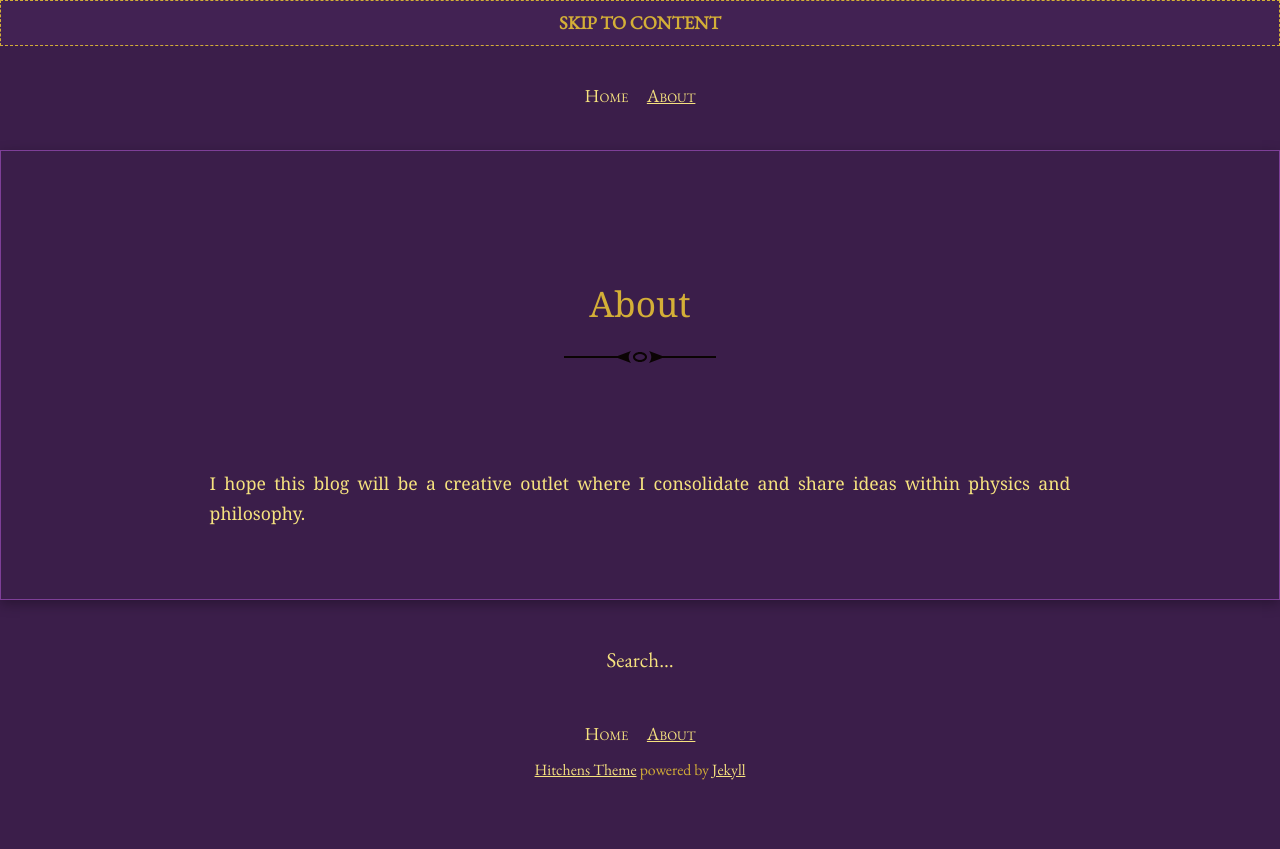
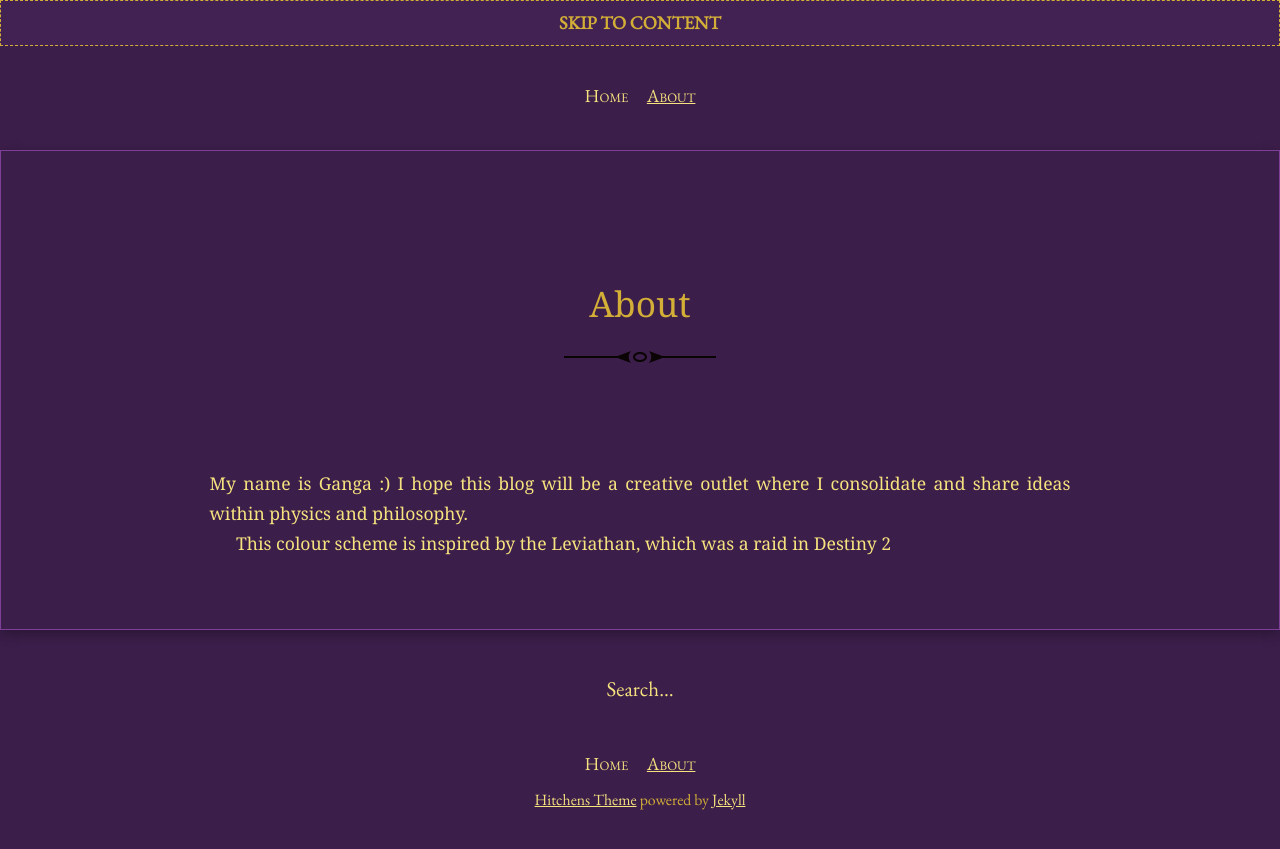
Before and after one commit to GangaSM/Meditations-on-Second-Philosophy, a Jekyll site: the page built from about.md, in a window 1280 px wide. Shown: the top 849 px of the page. Built offline with Jekyll 4.4.1, drawn with Linux system fonts in a browser that asks for light colours.

Commit message:
Update about.md

```diff
--- a/about.md
+++ b/about.md
@@ -3,4 +3,6 @@ layout: post
 title: About
 ---
 
-I hope this blog will be a creative outlet where I consolidate and share ideas within physics and philosophy.
+My name is Ganga :) I hope this blog will be a creative outlet where I consolidate and share ideas within physics and philosophy.
+
+This colour scheme is inspired by the Leviathan, which was a raid in Destiny 2
```
